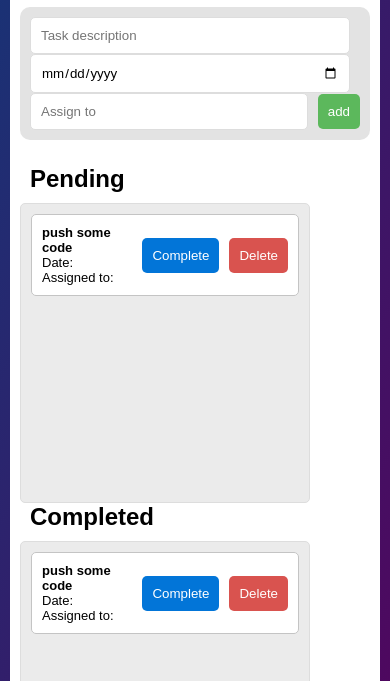
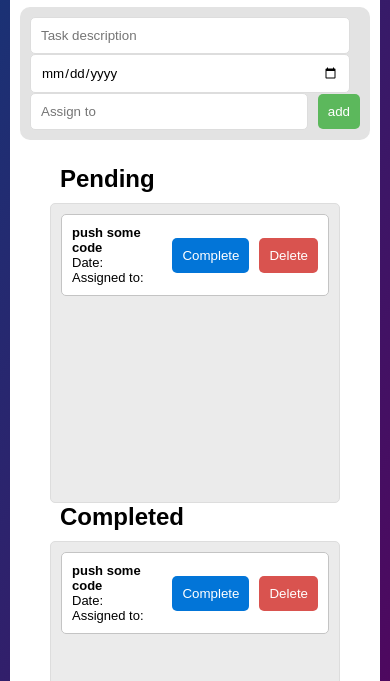
Before and after one commit to AbdullahAl1/To-Do-List, a plain HTML site: page index.html in a window 390 px wide. Shown: the part 163-844 px from the top of the page. Drawn offline with Linux system fonts and the light colour scheme.

Commit message:
make it responsive

```diff
--- a/scripts.js
+++ b/scripts.js
@@ -89,7 +89,7 @@ pending_tasks.addEventListener("click",(e)=>{
     let task = e.target.parentElement.parentElement.innerHTML;
     console.log(task);
     e.target.parentElement.parentElement.remove();
-    task = `<div class="task"> ${task} </div>`
+    task = `<div class="task"> ${task} </div>`;
     let pendingTasks = document.querySelector(".completed-tasks ").innerHTML += task
   }
 })
--- a/styles.css
+++ b/styles.css
@@ -141,3 +141,11 @@ p{
     justify-content: end;
     gap: 10px;
 }
+
+@media only screen and (max-width: 500px) {
+    .task-columns{
+
+        align-items: center;
+        justify-content: center;
+    }
+}
```
